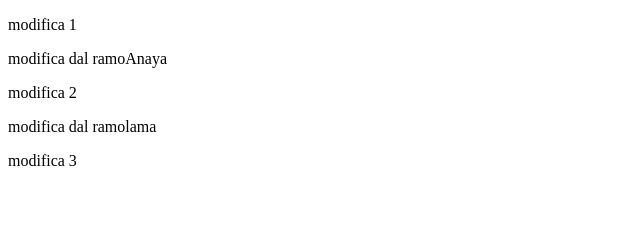
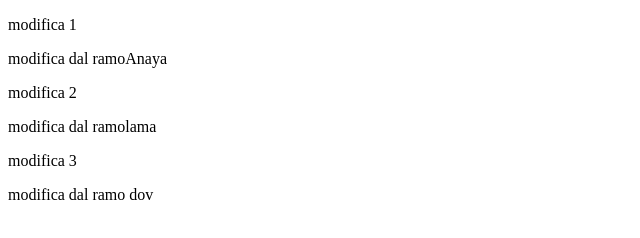
Before and after one commit to laboint20/recupero4B, a plain HTML site: page index.html in a window 1280 px wide. Shown: the whole page, without its empty margins (0-640 px from the left). Drawn offline with Linux system fonts and the light colour scheme.

Commit message:
aggiunto nuovo paragrafo

```diff
--- a/index.html
+++ b/index.html
@@ -11,5 +11,6 @@
     <p>modifica 2</p>
     <p> modifica dal ramolama</p>
     <p>modifica 3</p>
+    <p>modifica dal ramo dov</p>
 </body>
 </html>
```
